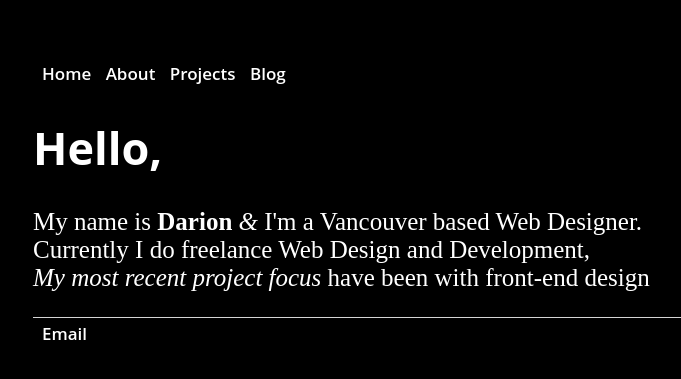
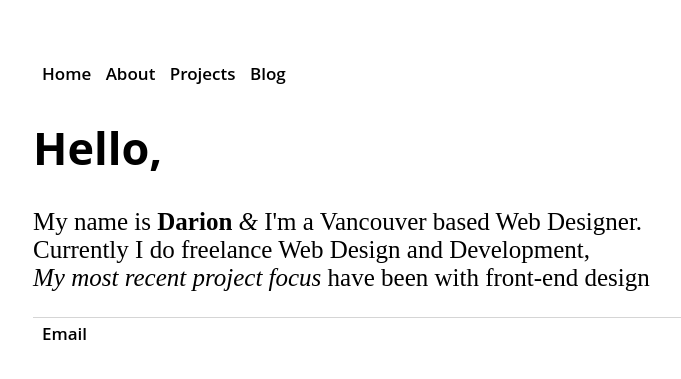
Before and after one commit to cosmicpepper/cosmicpepper.github.io, a Jekyll site: the page built from index.html, in a window 1280 px wide. Shown: the top 379 px of the page, without its empty margins (159-840 px from the left). Built offline with Jekyll 4.4.1, drawn with Linux system fonts in a browser that asks for light colours.

Commit message:
Update main.css
switching around color of main scheme

```diff
--- a/css/main.css
+++ b/css/main.css
@@ -2,7 +2,7 @@
 body {
 	margin: 60px auto;
 	width: 70%;
-	background: #000000;
+	background: white;
 }
 
 h1, h2, h3, h4 {
@@ -27,27 +27,27 @@ h4 {
 }
 
 h1 {
-  color: #fff;
+  color: #000000;
   text-decoration: none;
   border-bottom: 0;
 }
 
 a {
 	text-decoration: none;
-	color:#fff;
+	color: #000000;
 }
 
 a:hover {
 
 	text-decoration: blink;
-  	color: #fff;
+  	color: #000000;
 }
 
 
 p {
 
 	font-size: 25px;
-	color:#fff;
+	color:#000000;
 }
 
 ul {
@@ -67,7 +67,7 @@ nav ul li,footer ul li {
 	list-style: none;
 	font-weight: 600;
 	display:inline;
-	color: #fff;
+	color: #000000;
 }
 
 nav ul, footer ul {
@@ -76,7 +76,7 @@ nav ul, footer ul {
 	padding: 2px;
 	list-style: none;
 	font-weight: 600;
-	color:#fff;
+	color:#000000;
 }
 
 footer {
```
